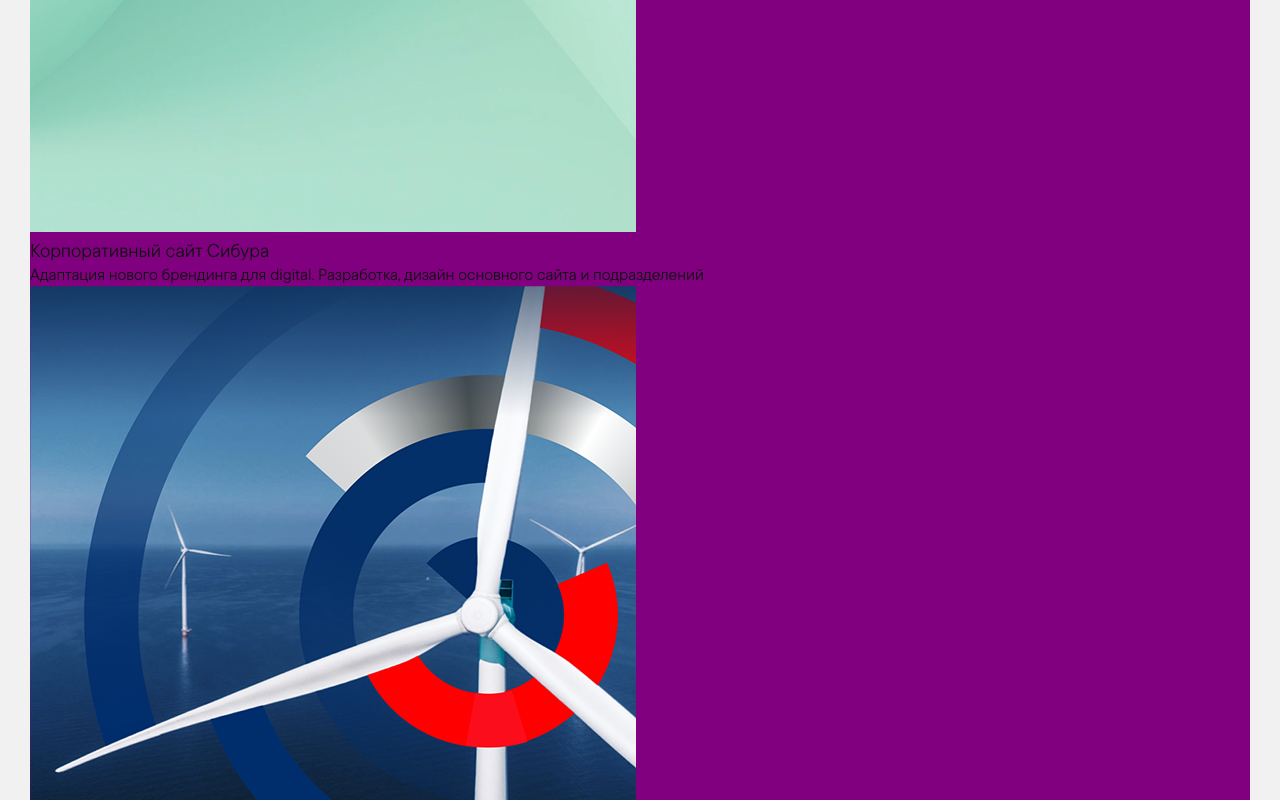
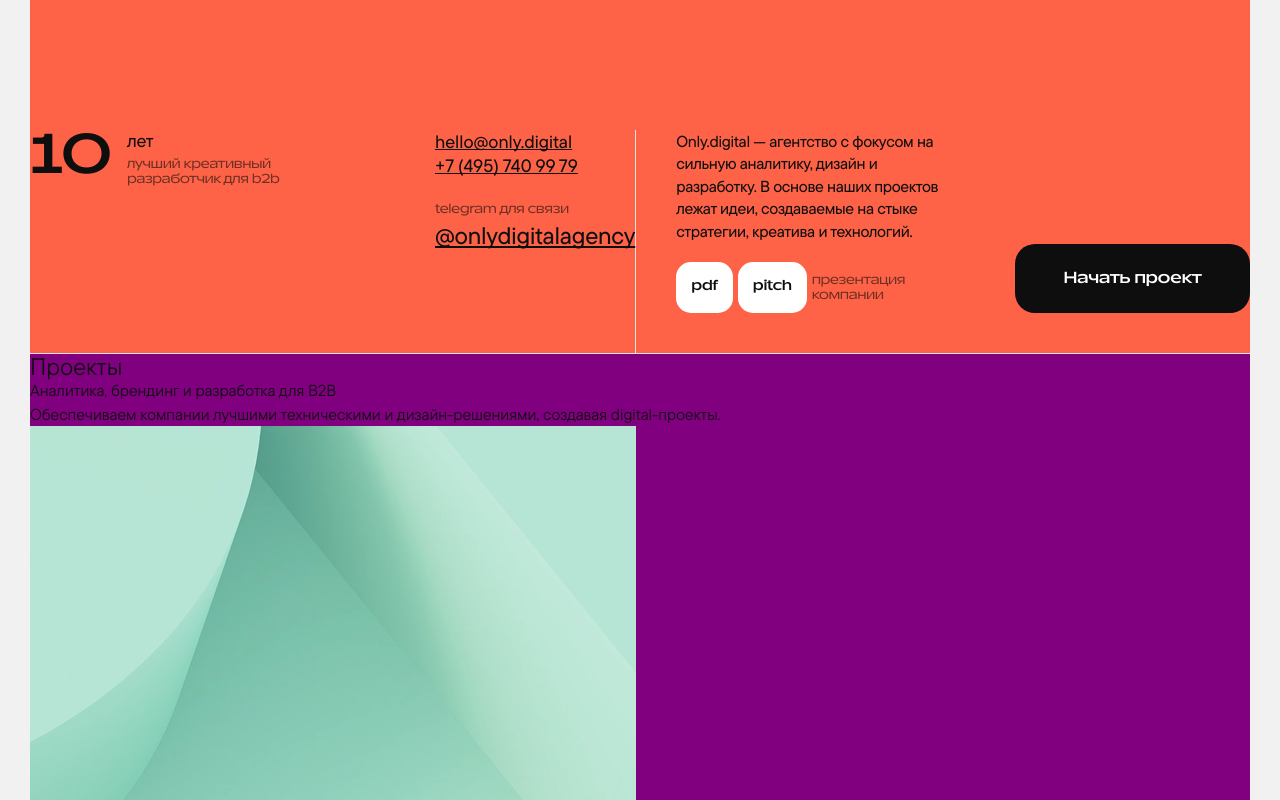
Before and after one commit to ministrov/only-championship, a Next.js app: page / in a window 1280 px wide. Shown: the part 1299-2099 px from the top of the page. Built offline with nearby package versions, Linux system fonts and the light colour scheme.

Commit message:
feat: end up creating a styling for hero section on desktop 1920 viewport width

```diff
--- a/sections/hero/Hero.module.css
+++ b/sections/hero/Hero.module.css
@@ -3,9 +3,10 @@
   display: flex;
   flex-direction: column;
   justify-content: space-between;
-  height: 100dvh;
+  height: 200dvh;
   padding-top: 80px;
   background-color: tomato;
+  border-bottom: 1px solid var(--light-grey);
 }
 
 .top {
@@ -28,6 +29,71 @@
   grid-template-columns: 1fr 1fr;
 }
 
+.bottomLeft {
+  display: flex;
+  gap: 117px;
+  border-right: 1px solid var(--light-grey);
+}
+
+.sloganWrapper {
+  display: flex;
+  gap: 15px;
+}
+
+.number {
+  font-family: var(--font-ttRuns);
+  font-size: 56px;
+  font-weight: 600;
+  line-height: 90%;
+  letter-spacing: -0.03em;
+  color: var(--basic-black);
+}
+
+.textContainer {
+  display: flex;
+  flex-direction: column;
+  gap: 5px;
+}
+
+.year {
+  font-family: var(--font-ttCommons);
+  font-size: 18px;
+  font-weight: 500;
+  line-height: 125%;
+  letter-spacing: -0.01em;
+  color: var(--basic-black);
+}
+
+.better {
+  display: inline-block;
+  max-width: 193px;
+  font-family: var(--font-ttRuns);
+  font-size: 13px;
+  font-weight: 500;
+  line-height: 110%;
+  letter-spacing: -0.04em;
+  text-transform: lowercase;
+  color: var(--black-600);
+}
+
+.bottomRight {
+  display: flex;
+  gap: 58px;
+  padding-left: 40px;
+  padding-bottom: 40px;
+}
+
+.digital {
+  max-width: 342px;
+  margin-bottom: 20px;
+  font-family: var(--font-ttCommons);
+  font-size: 16px;
+  font-weight: 450;
+  line-height: 140%;
+  letter-spacing: -0.02em;
+  color: var(--basic-black);
+}
+
 .image {
   position: absolute;
   top: 50%;
@@ -38,4 +104,5 @@
 .heroBtn {
   width: 287px;
   height: 69px;
+  margin-top: auto;
 }
--- a/sections/hero/Hero.tsx
+++ b/sections/hero/Hero.tsx
@@ -22,22 +22,29 @@
       </header>
 
       <footer className={styles.bottom}>
-        <div className={styles.bottomRight}>
-          <p>
-            <span>10</span> <span>лет</span> <span>Лучший креативный разработчик для b2b</span>
+        <div className={styles.bottomLeft}>
+          <p className={styles.sloganWrapper}>
+            <span className={styles.number}>10</span>
+            <span className={styles.textContainer}>
+              <span className={styles.year}>лет</span> <span className={styles.better}>Лучший креативный разработчик для b2b</span>
+            </span>
           </p>
 
-          <Links />
+          <div>
+            <Links />
 
-          <TgContact />
+            <TgContact />
+          </div>
         </div>
 
-        <div className={styles.bottomLeft}>
-          <p>
-            Only.digital — агентство с фокусом на сильную аналитику, дизайн и разработку. В основе наших проектов лежат идеи, создаваемые на стыке стратегии, креатива и технологий.
-          </p>
+        <div className={styles.bottomRight}>
+          <div className={styles.rightText}>
+            <p className={styles.digital}>
+              Only.digital — агентство с фокусом на сильную аналитику, дизайн и разработку. В основе наших проектов лежат идеи, создаваемые на стыке стратегии, креатива и технологий.
+            </p>
 
-          <Presentation />
+            <Presentation />
+          </div>
 
           <Button className={styles.heroBtn}>Начать проект</Button>
         </div>
```
